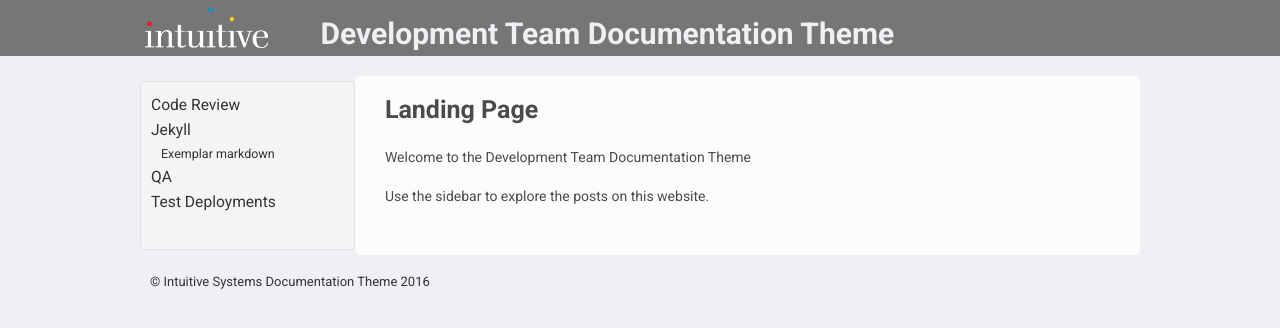
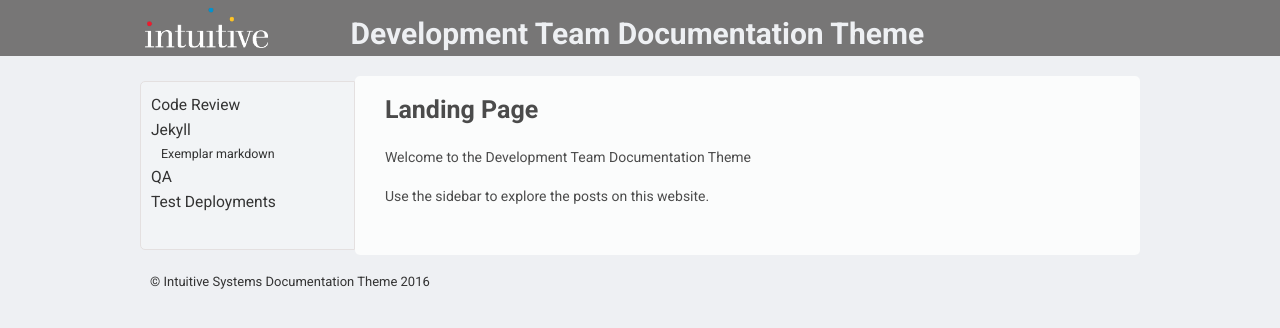
Before and after one commit to intuitivedocs/DocumentationSiteThemes, a Jekyll site: the page built from index.markdown, in a window 1280 px wide. Shown: the top 328 px of the page. Built offline with Jekyll 4.4.1, drawn with Linux system fonts in a browser that asks for light colours.

Commit message:
nav bar title style

```diff
--- a/_sass/components/_navigation.scss
+++ b/_sass/components/_navigation.scss
@@ -17,7 +17,7 @@
 
   .c-navigation__image {
   height:4rem;
-  padding-right:5rem;
+  margin-right:8rem;
   }
 
   .c-navigation__title {
```
